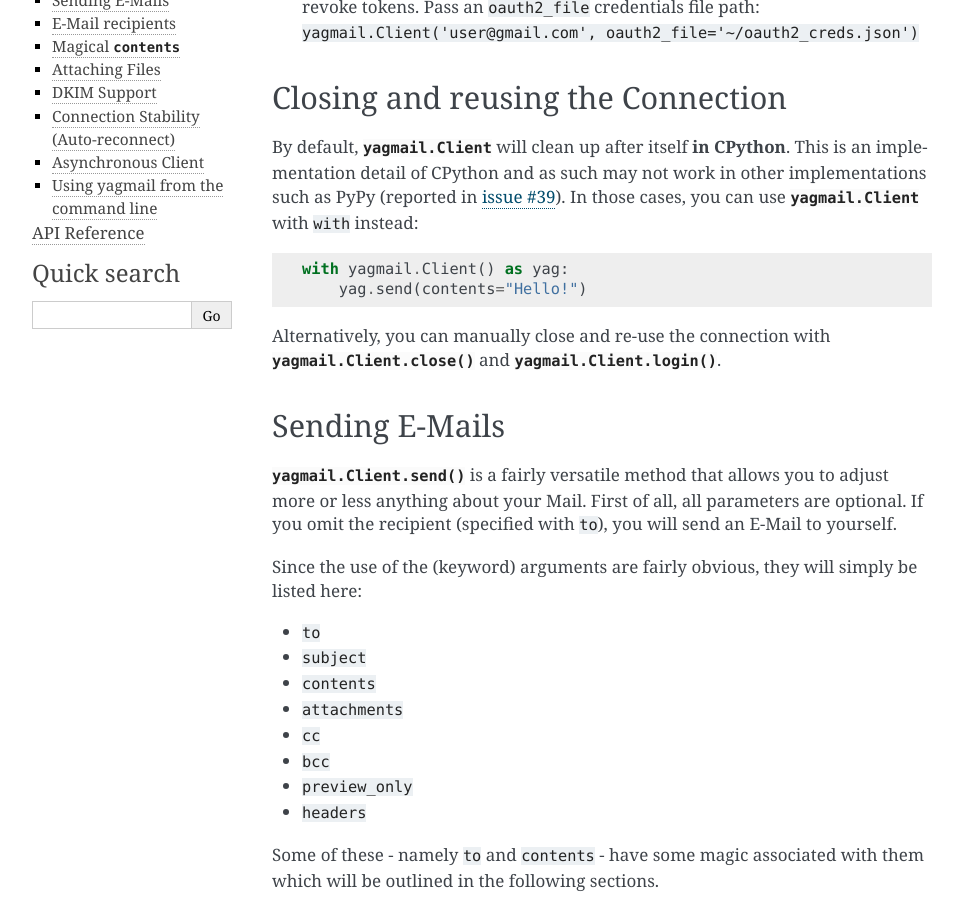
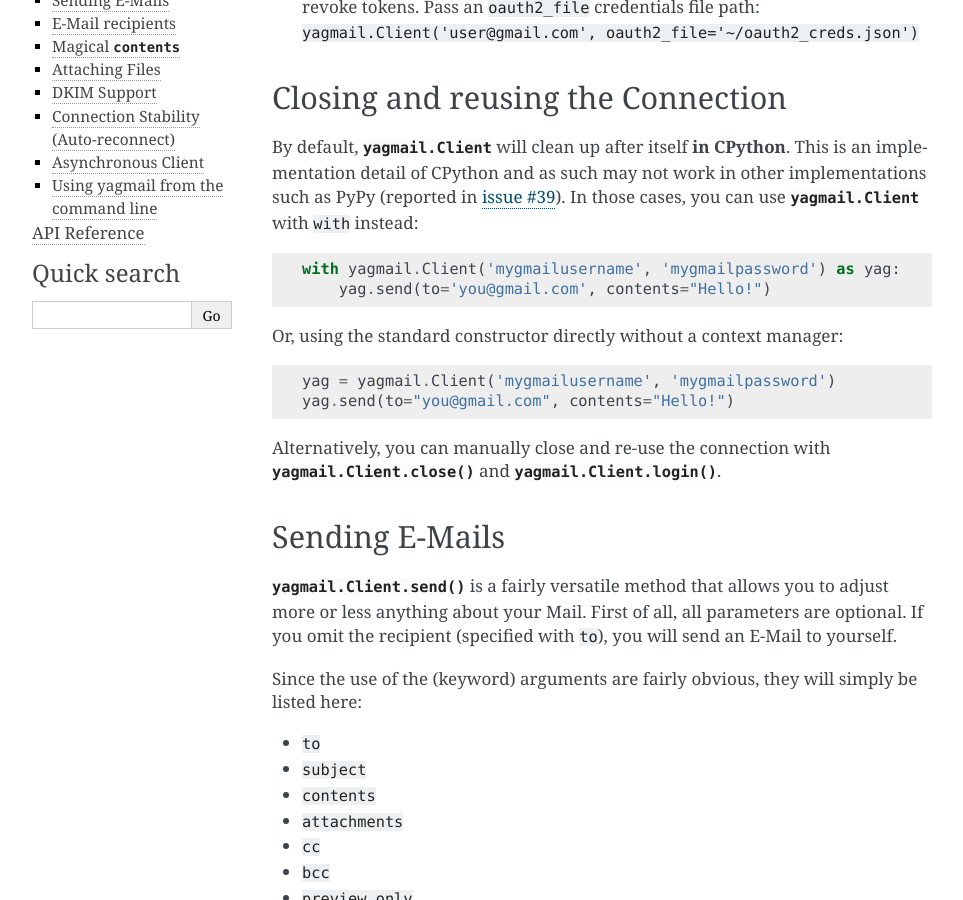
Before and after one commit to kootenpv/yagmail, a Sphinx documentation site: the page built from docs/usage.rst, in a window 1280 px wide and 900 px high, scrolled down 635 px. Shown: the whole window, without its empty margins (148-1111 px from the left). Built offline with Sphinx 7.4.7, drawn with Linux system fonts in a browser that asks for light colours.

Commit message:
Update connection closure docs to use explicit credentials rather than assuming keyring defaults

```diff
--- a/docs/usage.rst
+++ b/docs/usage.rst
@@ -37,8 +37,15 @@
 
 .. code-block:: python
 
-    with yagmail.Client() as yag:
-        yag.send(contents="Hello!")
+    with yagmail.Client('mygmailusername', 'mygmailpassword') as yag:
+        yag.send(to='you@gmail.com', contents="Hello!")
+
+Or, using the standard constructor directly without a context manager:
+
+.. code-block:: python
+
+    yag = yagmail.Client('mygmailusername', 'mygmailpassword')
+    yag.send(to="you@gmail.com", contents="Hello!")
 
 Alternatively, you can manually close and re-use the connection with :meth:`yagmail.Client.close` and :meth:`yagmail.Client.login`.
 
```
